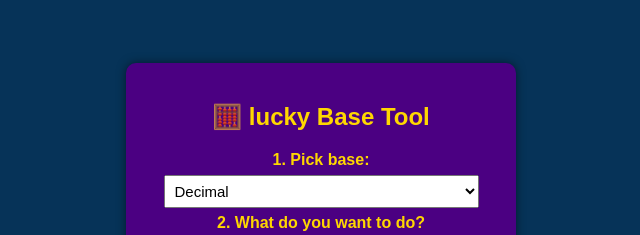
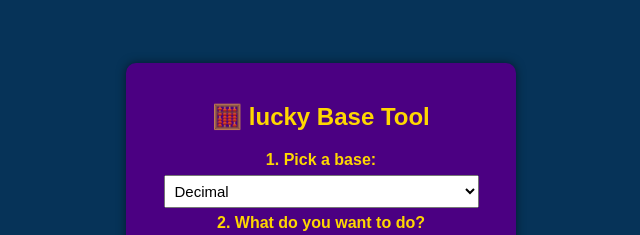
Before and after one commit to luckyDennytech/SystemConverter12, a plain HTML site: page index.html in a window 1280 px wide. Shown: the part 118-353 px from the top of the page, 319-959 px from the left. Drawn offline with Linux system fonts and the light colour scheme.

Commit message:
Update index.html

```diff
--- a/index.html
+++ b/index.html
@@ -14,7 +14,7 @@
 
 
         <div>
-            <b>1. Pick base:</b><br>
+            <b>1. Pick a base:</b><br>
             <select id="base">
         <option value="2">Binary</option>
         <option value="8">Octal</option>
```
